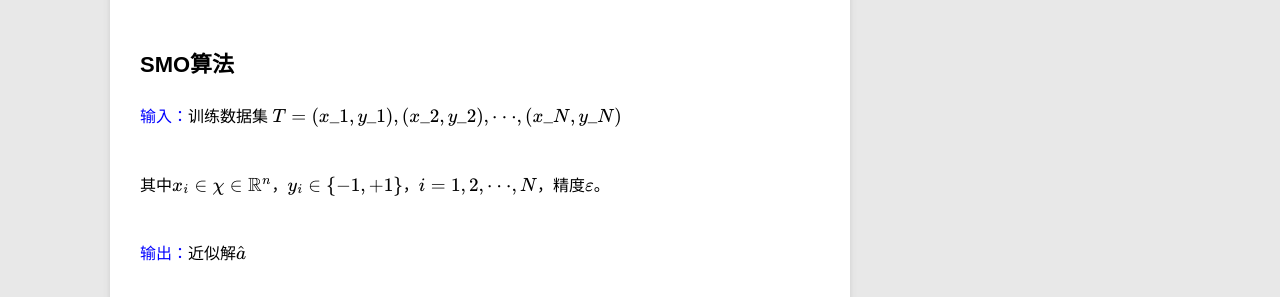
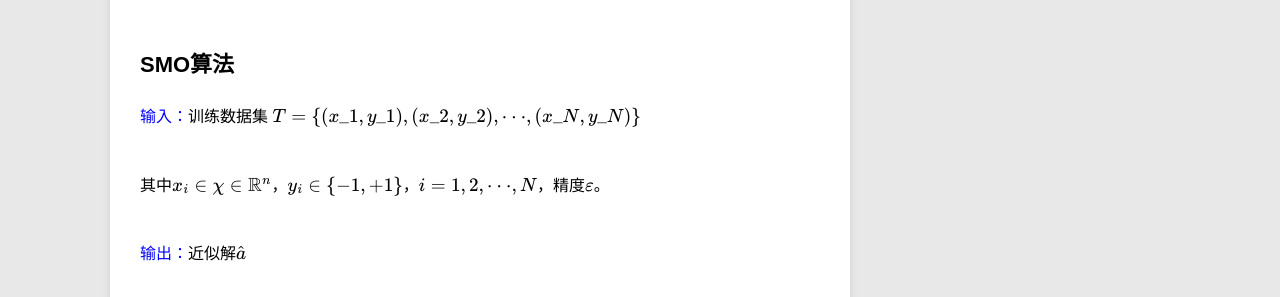
Before and after one commit to ZhiyuanLIPlus/zhiyuanliplus.github.io, a Jekyll site: the page built from _posts/blog/2017-04-09-SVM-SMO.md, in a window 1280 px wide. Shown: the part 755-1052 px from the top of the page. Built offline with Jekyll 4.4.1, drawn with Linux system fonts in a browser that asks for light colours; formulas are drawn with MathJax 3.

Commit message:
Test for MathFormula in blog

```diff
--- a/_posts/blog/2017-04-09-SVM-SMO.md
+++ b/_posts/blog/2017-04-09-SVM-SMO.md
@@ -17,7 +17,7 @@ description: 《统计学习方法》书中SMO算法的实现
 
 ## SMO算法
 
-<p style="text-indent:0"><em style="color:blue"> 输入：</em>训练数据集 $ T={ \\({x\_1},{y\_1}),({x\_2},{y\_2}), \cdot \cdot \cdot ,({x\_N},{y\_N})\\ }$ </p>
+<p style="text-indent:0"><em style="color:blue"> 输入：</em>训练数据集 $ T=\{ \\({x\_1},{y\_1}),({x\_2},{y\_2}), \cdot \cdot \cdot ,({x\_N},{y\_N})\\ \}$ </p>
 
 其中$ {x\_i} \in \chi  \in {\mathbb{R}^n}$，${y\_i} \in \\{-1,+1\\}$，$i=1,2,\cdot\cdot\cdot,N$，精度$\varepsilon$。
 
```
